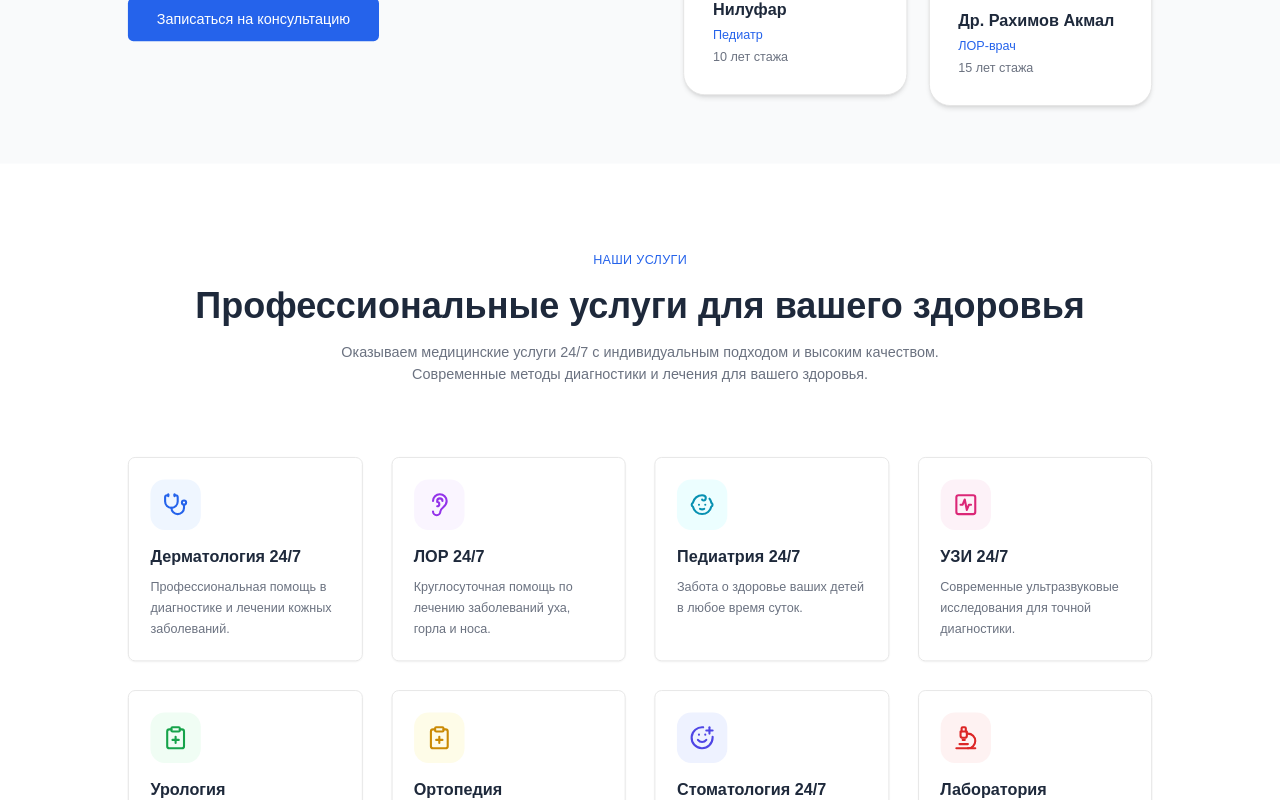
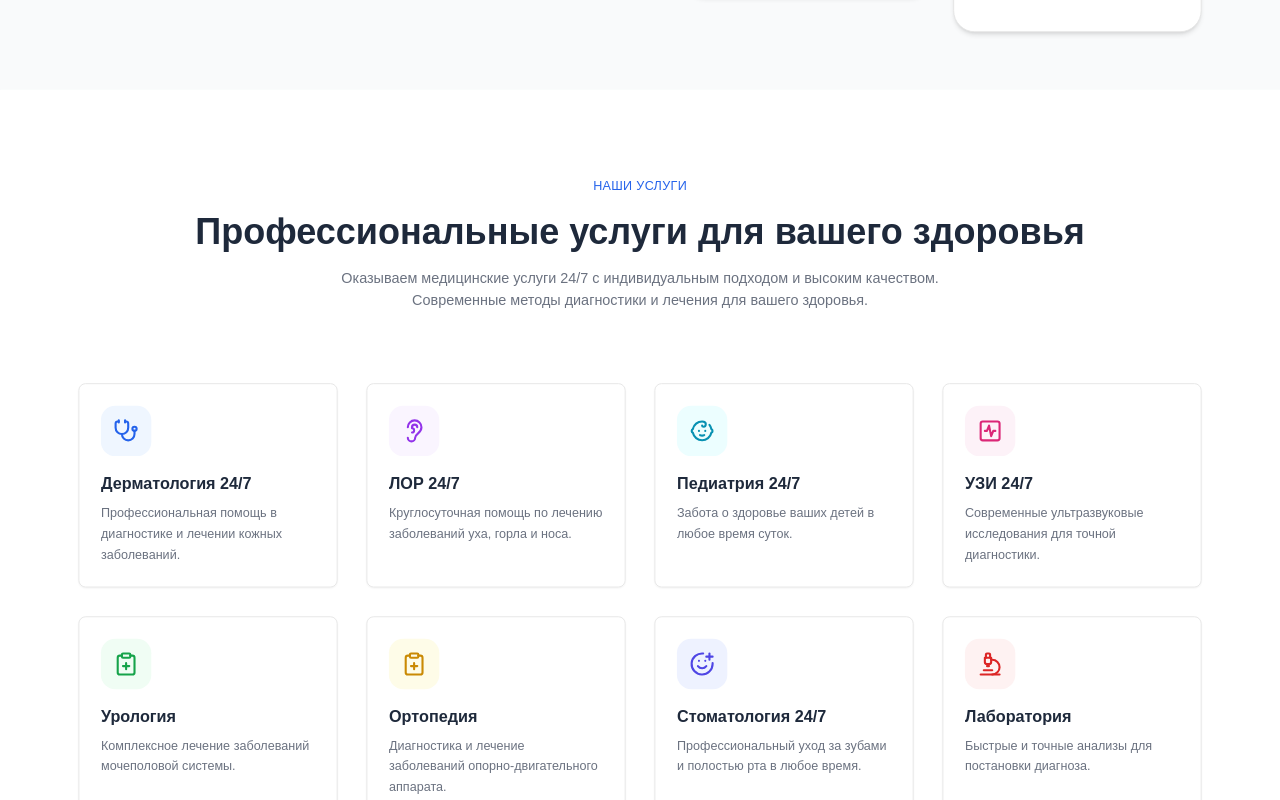
Before and after one commit to quyosh555/yangihayotdiagnostika, a Next.js app: page / in a window 1280 px wide. Shown: the part 2000-2800 px from the top of the page. Built offline with nearby package versions, Linux system fonts and the light colour scheme.

Commit message:
Your commit message

```diff
--- a/components/landing-page.tsx
+++ b/components/landing-page.tsx
@@ -128,7 +128,7 @@ const services = [
   {
     icon: SmilePlus,
     title: "Стоматология 24/7",
-    description: "Профессиональный уход за зубами и полостью рта в любе время.",
+    description: "Профессиональный уход за зубами и полостью рта в любое время.",
     bgColor: "bg-indigo-50",
     iconColor: "text-indigo-600"
   },
@@ -242,7 +242,7 @@ export function LandingPageComponent() {
         {/* Additional SEO tags */}
         <meta name="keywords" content="частная клиника в ташкенте, клиника в ташкенте, медицинский центр ташкент, врачи ташкент, диагностический центр, узи ташкент, анализы ташкент, круглосуточная клиника, Yangi Hayot Diagnostika" />
         <meta name="author" content="Yangi Hayot Diagnostika" />
-        <meta name="viewport" content="width=device-width, initial-scale=1.0, minimum-scale=1.0, maximum-scale=5.0" />
+        <meta name="viewport" content="width=device-width, initial-scale=1.0" />
         <meta name="robots" content="index, follow, max-image-preview:large" />
         <meta name="language" content="Russian" />
         <meta name="geo.region" content="UZ-TO" />
@@ -344,10 +344,10 @@ export function LandingPageComponent() {
 
             <a
               href="tel:+998770318448"
-              className="bg-blue-600 hover:bg-blue-700 text-white px-4 md:px-6 py-3 rounded-lg text-base font-medium transition-colors duration-200 flex items-center space-x-2"
+              className="bg-blue-600 hover:bg-blue-700 text-white px-6 py-3 rounded-lg text-base font-medium transition-colors duration-200 flex items-center space-x-2"
             >
               <Phone className="w-5 h-5" />
-              <span className="hidden md:inline">+998 77 031 84 48</span>
+              <span>+998 77 031 84 48</span>
             </a>
           </div>
         </header>
@@ -811,7 +811,7 @@ export function LandingPageComponent() {
                         Записаться на консультацию
                       </DialogTitle>
                       <p className="text-sm text-center text-blue-100 mt-2">
-                        Остаьте свои данные, и мы свяжемся с вами в ближайшее время
+                        Оставьте свои данные, и мы свяжемся с вами в ближайшее время
                       </p>
                     </DialogHeader>
                     <div className="p-6">
@@ -858,7 +858,7 @@ export function LandingPageComponent() {
                         </Button>
 
                         <p className="text-xs text-gray-500 text-center mt-4">
-                          Нажимая кнопку Отправить заявку, вы соглашаетесь с обработкой персональных данных
+                          Нажимая кнопку Отправить заявку, ы соглашаетесь с обработкой персональных данных
                         </p>
                       </form>
                     </div>
@@ -953,7 +953,7 @@ export function LandingPageComponent() {
                       className="bg-white hover:bg-gray-100 text-black px-6 py-3 rounded-md"
                       onClick={() => window.open('https://maps.app.goo.gl/QPztMEtPAzSbgnsP6', '_blank')}
                     >
-                      Отрыть карту
+                      Открыть карту
                     </button>
                   </div>
                 </div>
--- a/tailwind.config.js
+++ b/tailwind.config.js
@@ -7,16 +7,6 @@ module.exports = {
   ],
   theme: {
     extend: {},
-    container: {
-      center: true,
-      padding: '1rem',
-      screens: {
-        sm: '640px',
-        md: '768px',
-        lg: '1024px',
-        xl: '1170px',
-      },
-    },
   },
   plugins: [],
 }
```
Also changed, not shown: public/robots.txt, 2 other files (tests, documents, lock files or other folders).
